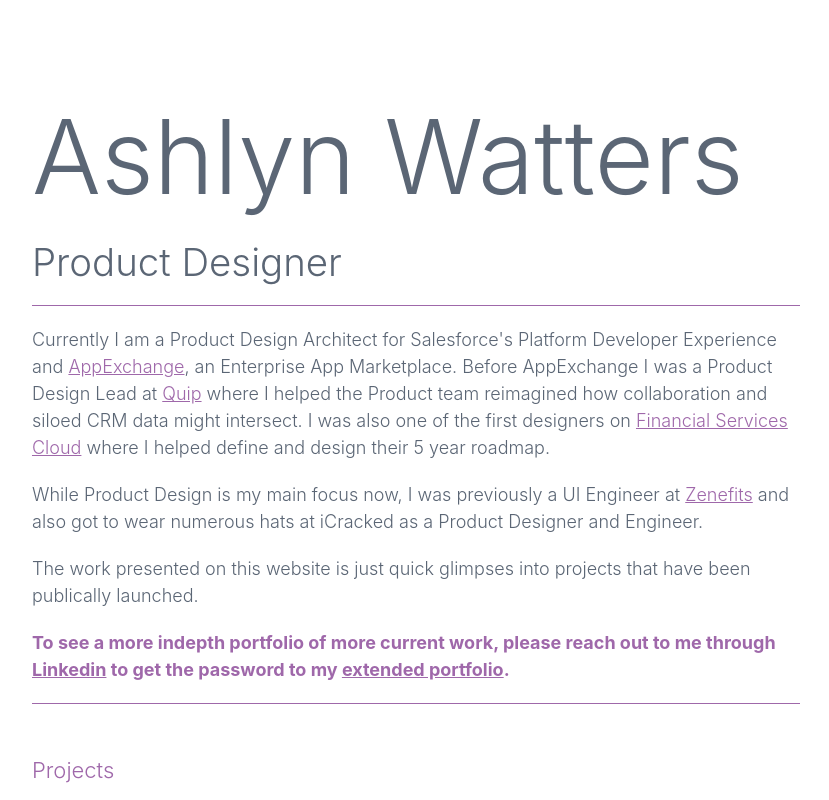
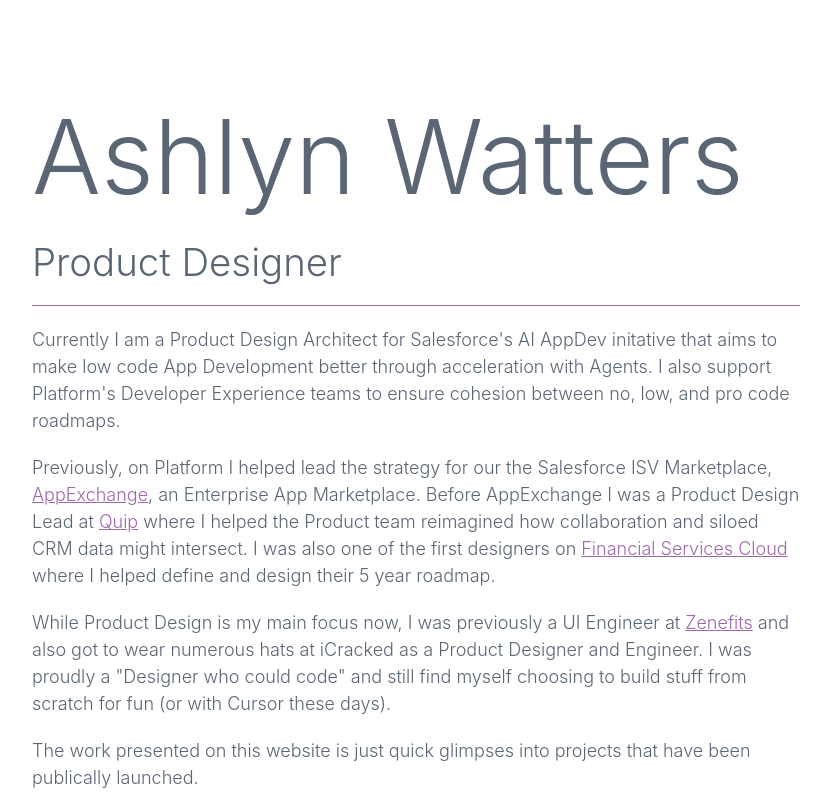
Before and after one commit to ashlynaiu/ashlyn-portfolio, a React (Create React App) app: page / in a window 1280 px wide. Shown: the top 800 px of the page, without its empty margins (224-1053 px from the left). Built offline with nearby package versions, Linux system fonts and the light colour scheme.

Commit message:
home update

```diff
--- a/src/components/Home.js
+++ b/src/components/Home.js
@@ -6,9 +6,11 @@
         <div className="homepage">
           <h1>Ashlyn Watters</h1>
           <h2>Product Designer</h2>
-          <p className="first">Currently I am a Product Design Architect for Salesforce's Platform Developer Experience and <a href="https://appexchange.salesforce.com/" target="_blank" rel="noopener noreferrer">AppExchange</a>, an Enterprise App Marketplace. Before AppExchange I was a Product Design Lead at <a href="https://quip.com/" target="_blank" rel="noopener noreferrer">Quip</a> where I helped the Product team reimagined how collaboration and siloed CRM data might intersect. I was also one of the first designers on <a href="https://www.salesforce.com/products/financial-services-cloud/overview/" target="_blank" rel="noopener noreferrer">Financial Services Cloud</a> where I helped define and design their 5 year roadmap. </p>
+          <p className="first">Currently I am a Product Design Architect for Salesforce's AI AppDev initative that aims to make low code App Development better through acceleration with Agents. I also support Platform's Developer Experience teams to ensure cohesion between no, low, and pro code roadmaps.</p>
 
-          <p>While Product Design is my main focus now, I was previously a UI Engineer at <a href="https://www.zenefits.com/" target="_blank" rel="noopener noreferrer">Zenefits</a> and also got to wear numerous hats at iCracked as a Product Designer and Engineer.</p>
+          <p>Previously, on Platform I helped lead the strategy for our the Salesforce ISV Marketplace, <a href="https://appexchange.salesforce.com/" target="_blank" rel="noopener noreferrer">AppExchange</a>, an Enterprise App Marketplace. Before AppExchange I was a Product Design Lead at <a href="https://quip.com/" target="_blank" rel="noopener noreferrer">Quip</a> where I helped the Product team reimagined how collaboration and siloed CRM data might intersect. I was also one of the first designers on <a href="https://www.salesforce.com/products/financial-services-cloud/overview/" target="_blank" rel="noopener noreferrer">Financial Services Cloud</a> where I helped define and design their 5 year roadmap. </p>
+
+          <p>While Product Design is my main focus now, I was previously a UI Engineer at <a href="https://www.zenefits.com/" target="_blank" rel="noopener noreferrer">Zenefits</a> and also got to wear numerous hats at iCracked as a Product Designer and Engineer. I was proudly a "Designer who could code" and still find myself choosing to build stuff from scratch for fun (or with Cursor these days).</p>
 
           <p>The work presented on this website is just quick glimpses into projects that have been publically launched.</p>
 
```
